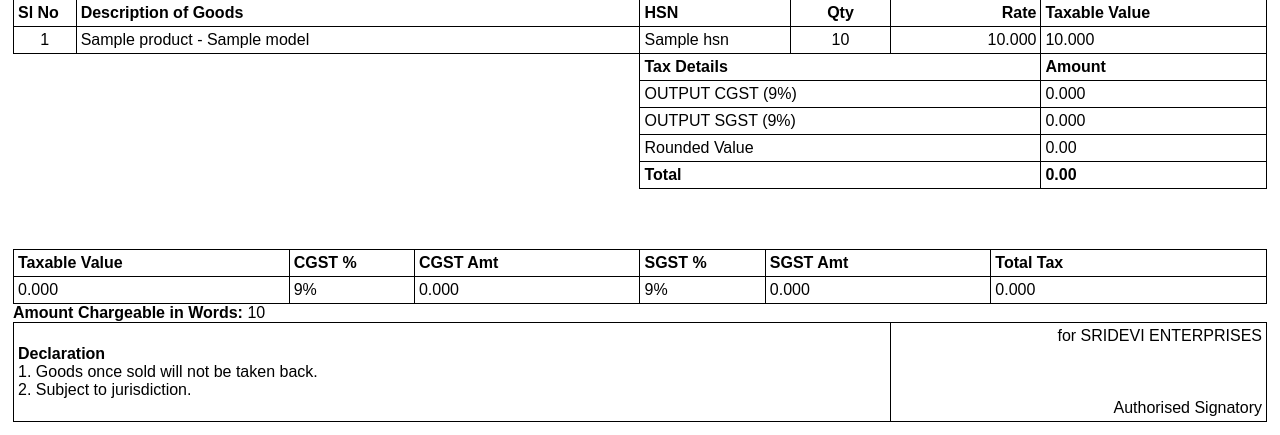
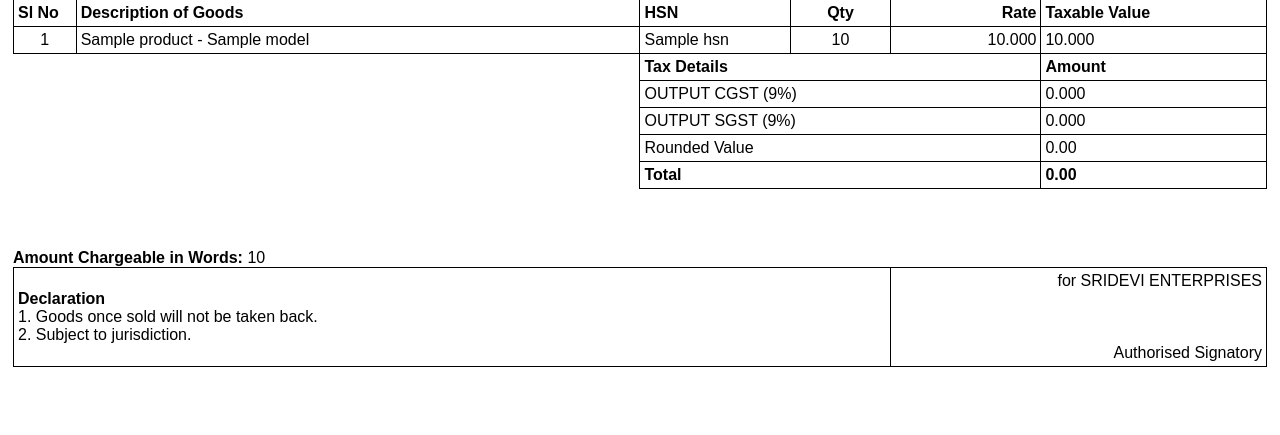
Before and after one commit to justaguygittin/receipt_generator, a Flask app: template templates/invoice.html in a window 1280 px wide. Shown: the part 429-864 px from the top of the page. After the commit the page ends 796 px from the top, so only its background shows below. Run offline with Flask 3, Linux system fonts and the light colour scheme; the template is opened without the code that fills it: most values are stand-ins (such as "Sample title", 1, 10 or a date in 2020).

Commit message:
remove extra column summary in invoice.html

```diff
--- a/templates/invoice.html
+++ b/templates/invoice.html
@@ -276,25 +276,7 @@ Contract No:{{ buyer_contract }}
     </table>
 </div>
 
-<!-- Summary tax table with explicit column widths to prevent misalignment -->
-<table>
-    <tr>
-        <th style="width:22%">Taxable Value</th>
-        <th style="width:10%">CGST %</th>
-        <th style="width:18%">CGST Amt</th>
-        <th style="width:10%">SGST %</th>
-        <th style="width:18%">SGST Amt</th>
-        <th style="width:22%">Total Tax</th>
-    </tr>
-    <tr>
-        <td>{{ "%.3f"|format(taxable_total) }}</td>
-        <td>{% if seller_state == buyer_state %}9%{% else %}0%{% endif %}</td>
-        <td>{{ "%.3f"|format(cgst_total) }}</td>
-        <td>{% if seller_state == buyer_state %}9%{% else %}0%{% endif %}</td>
-        <td>{{ "%.3f"|format(sgst_total) }}</td>
-        <td>{% if seller_state != buyer_state %}{{ "%.3f"|format(igst_total) }}{% else %}{{ "%.3f"|format(cgst_total + sgst_total) }}{% endif %}</td>
-    </tr>
-</table>
+
 
 <b>
 
```
